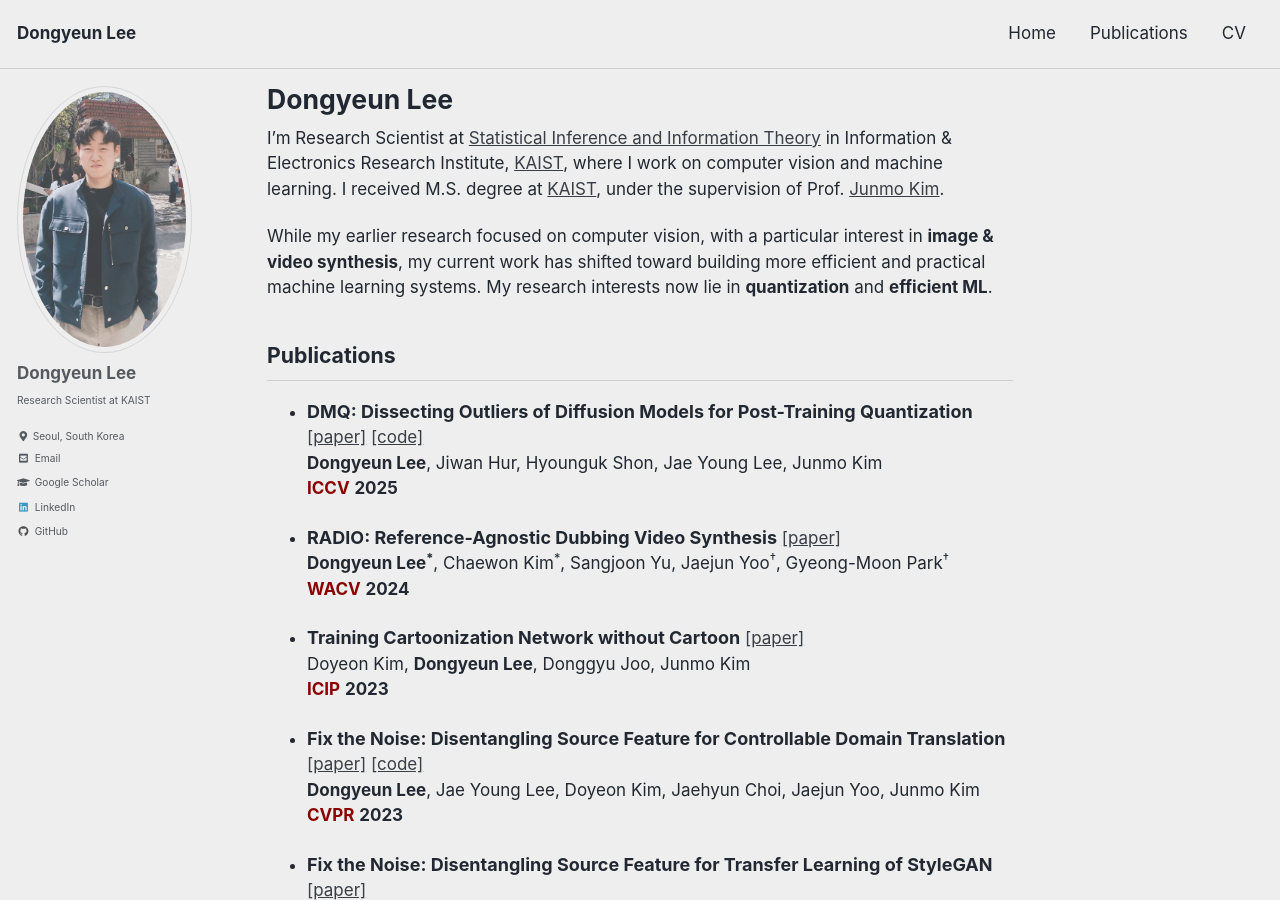
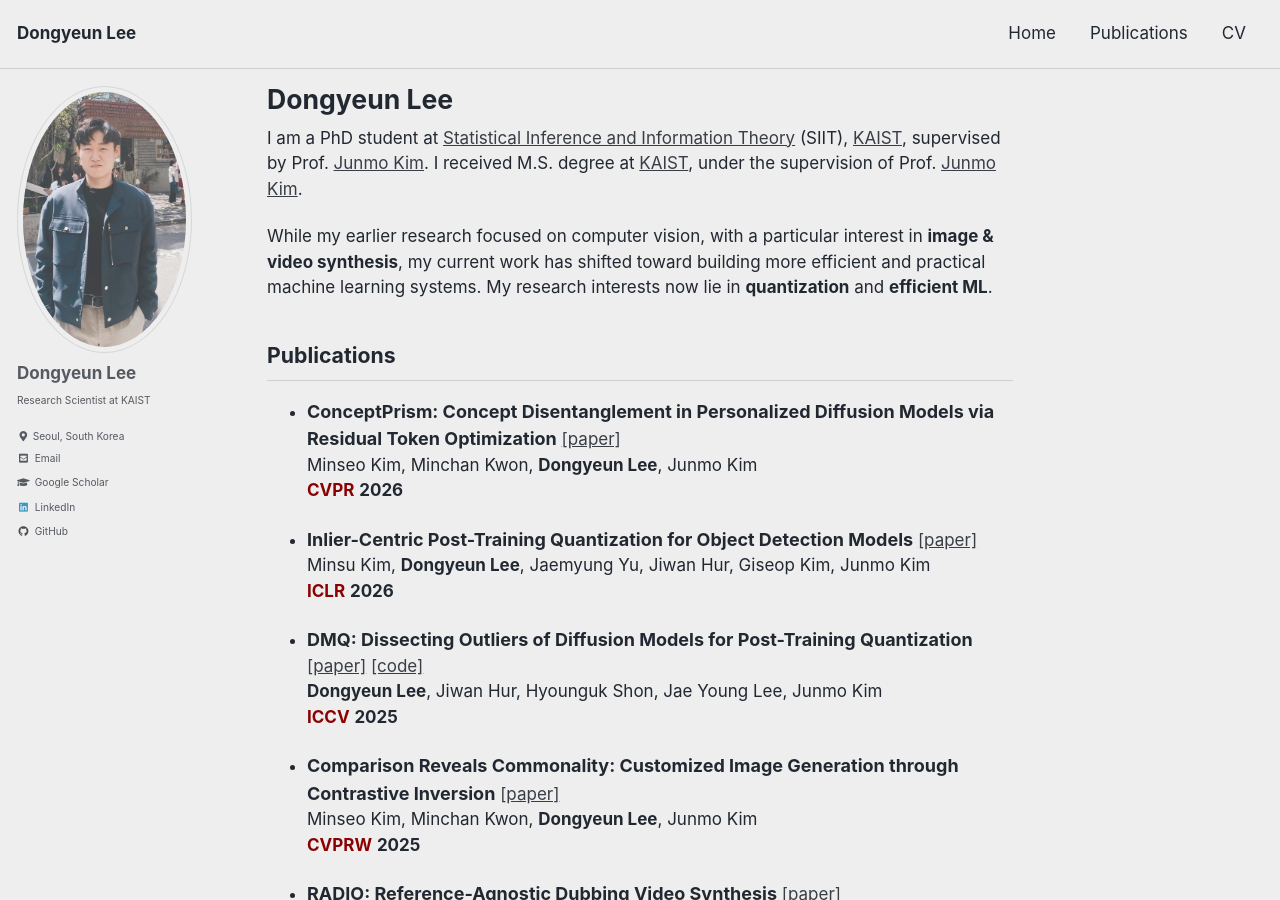
Before and after one commit to LeeDongYeun/leedongyeun.github.io, a Jekyll site: the page built from _pages/about.md, in a window 1280 px wide and 900 px high. Built offline with Jekyll 4.4.1, drawn with Linux system fonts in a browser that asks for light colours; cached includes are drawn as plain includes.

Commit message:
Update about page with new academic details and publications

```diff
--- a/_pages/about.md
+++ b/_pages/about.md
@@ -7,16 +7,28 @@ redirect_from:
   - /about/
   - /about.html
 ---
-I'm Research Scientist at [Statistical Inference and Information Theory](http://siit.kaist.ac.kr/) in Information & Electronics Research Institute, [KAIST](https://www.kaist.ac.kr/), where I work on computer vision and machine learning.
+I am a PhD student at [Statistical Inference and Information Theory](http://siit.kaist.ac.kr/) (SIIT), [KAIST](https://www.kaist.ac.kr/), supervised by Prof. [Junmo Kim](http://siit.kaist.ac.kr/Faculty).
 I received M.S. degree at [KAIST](https://www.kaist.ac.kr/), under the supervision of Prof. [Junmo Kim](http://siit.kaist.ac.kr/Faculty).
 
 While my earlier research focused on computer vision, with a particular interest in **image & video synthesis**, my current work has shifted toward building more efficient and practical machine learning systems. My research interests now lie in **quantization** and **efficient ML**.
 
 
 ## Publications
+- **<font size="4">ConceptPrism: Concept Disentanglement in Personalized Diffusion Models via Residual Token Optimization</font>** [[paper]](https://arxiv.org/abs/2602.19575) \\
+Minseo Kim, Minchan Kwon, **Dongyeun Lee<sup></sup>**, Junmo Kim \\
+<span style="color:darkred">**CVPR**</span> **2026**
+
+- **<font size="4">Inlier-Centric Post-Training Quantization for Object Detection Models</font>** [[paper]](https://arxiv.org/abs/2602.03472) \\
+Minsu Kim, **Dongyeun Lee<sup></sup>**, Jaemyung Yu, Jiwan Hur, Giseop Kim, Junmo Kim \\
+<span style="color:darkred">**ICLR**</span> **2026**
+
 - **<font size="4">DMQ: Dissecting Outliers of Diffusion Models for Post-Training Quantization</font>** [[paper]](https://arxiv.org/abs/2507.12933) [[code]](https://github.com/LeeDongYeun/dmq) \\
 **Dongyeun Lee<sup></sup>**, Jiwan Hur, Hyounguk Shon, Jae Young Lee, Junmo Kim \\
 <span style="color:darkred">**ICCV**</span> **2025**
+
+- **<font size="4">Comparison Reveals Commonality: Customized Image Generation through Contrastive Inversion</font>** [[paper]](https://arxiv.org/abs/2508.07755) \\
+Minseo Kim, Minchan Kwon, **Dongyeun Lee<sup></sup>**, Junmo Kim \\
+<span style="color:darkred">**CVPRW**</span> **2025**
 
 - **<font size="4">RADIO: Reference-Agnostic Dubbing Video Synthesis</font>** [[paper]](https://arxiv.org/abs/2309.01950) \\
 **Dongyeun Lee<sup>*</sup>**, Chaewon Kim<sup>*</sup>, Sangjoon Yu, Jaejun Yoo<sup>&dagger;</sup>, Gyeong-Moon Park<sup>&dagger;</sup> \\
```
